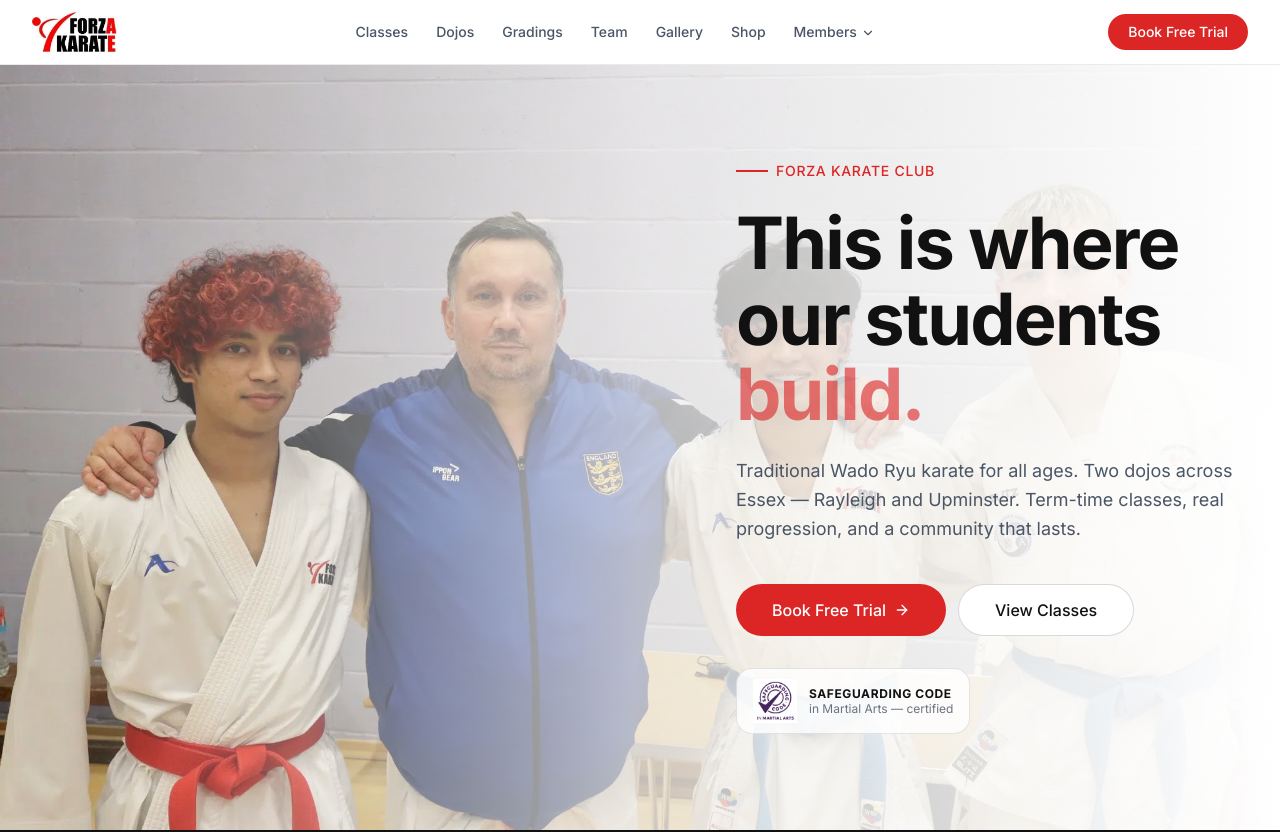
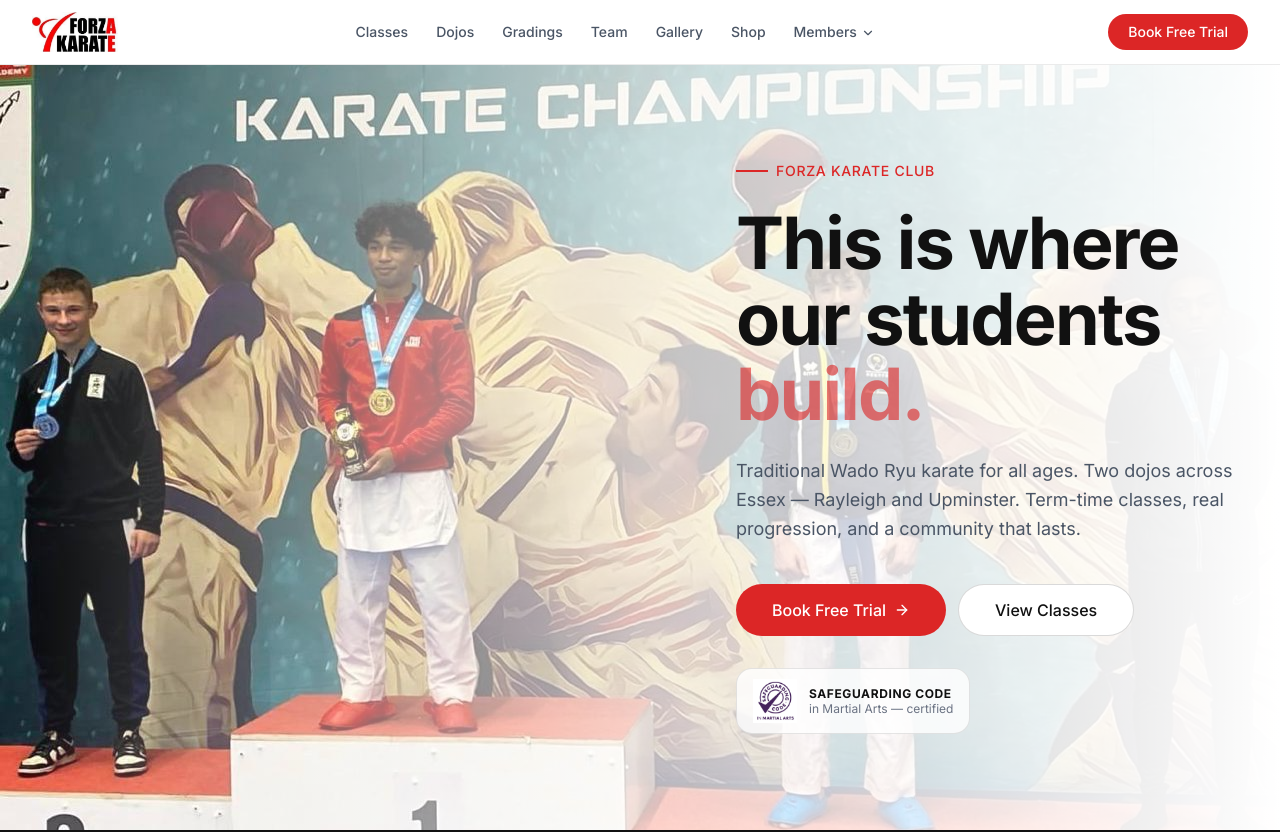
Before and after one commit to anthonieveritt-afk/forza-karate-website, a Next.js app: page / in a window 1280 px wide. Shown: the top 832 px of the page. Built offline with nearby package versions, Linux system fonts and the light colour scheme.

Commit message:
Add podium photo to home hero rotation + team banner (team-11)

```diff
--- a/components/sections/Hero.tsx
+++ b/components/sections/Hero.tsx
@@ -10,6 +10,7 @@ import AnimatedWord from '@/components/ui/AnimatedWord'
 const photos = [
   { src: '/hero.webp',  alt: 'Forza Karate Club members',          position: '50% 25%' },
   { src: '/hero2.webp', alt: 'Forza Karate Club competition squad', position: '50% 20%' },
+  { src: '/hero3.jpg',  alt: 'Forza Karate Club podium',           position: '50% 25%' },
 ]
 
 export default function Hero() {
--- a/components/sections/TeamBanner.tsx
+++ b/components/sections/TeamBanner.tsx
@@ -13,6 +13,7 @@ const photos = [
   { src: '/team/team-08.jpg', alt: 'Team Forza 8' },
   { src: '/team/team-09.jpg', alt: 'Team Forza 9' },
   { src: '/team/team-10.jpg', alt: 'Team Forza 10' },
+  { src: '/team/team-11.jpg', alt: 'Team Forza 11' },
 ]
 
 export default function TeamBanner() {
```
Also changed, not shown: public/hero3.jpg (added), public/team/team-11.jpg (added).
